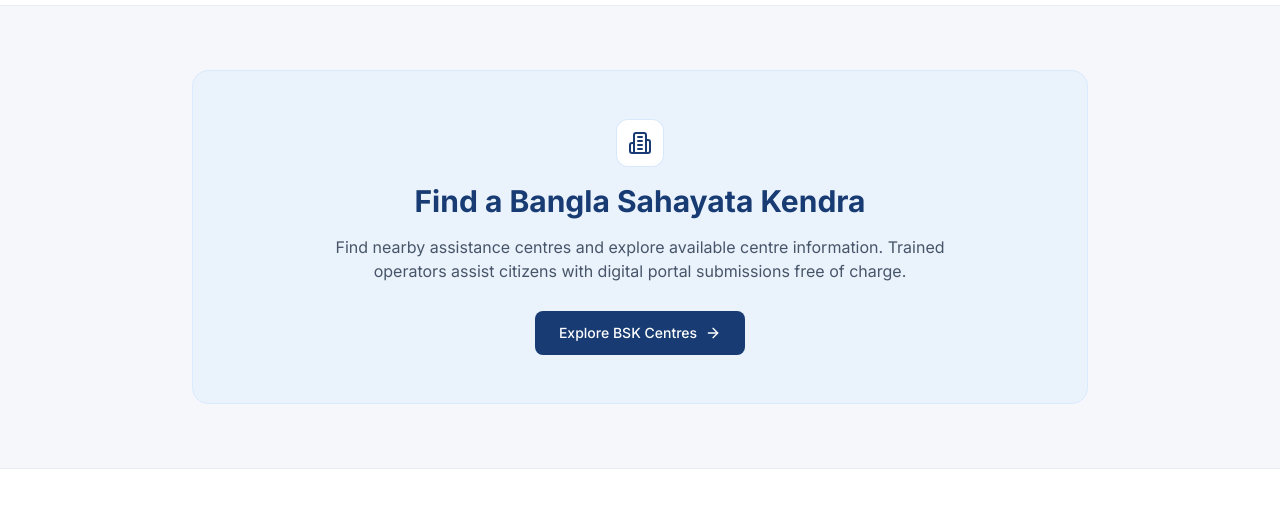
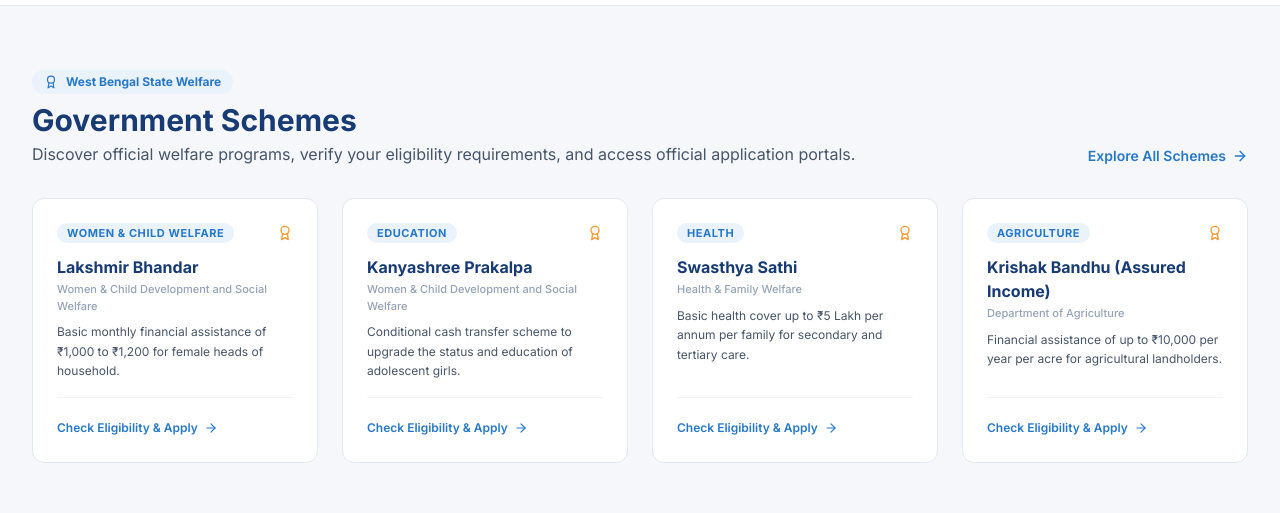
Before and after one commit to Ani2025-git/Sevasetu, a React (Vite) app in the folder frontend/: page / in a window 1280 px wide. Shown: the part 1602-2115 px from the top of the page. Built offline with nearby package versions, Linux system fonts and the light colour scheme; no server answers.

Commit message:
Refine schemes integration: add scheme delete/archive endpoint, confirm modal, homepage scheme showcase, and robust auth user lookup

```diff
--- a/frontend/src/components/AdminSchemeManager.jsx
+++ b/frontend/src/components/AdminSchemeManager.jsx
@@ -239,6 +239,28 @@ const AdminSchemeManager = ({ onSchemeUpdate }) => {
     }
   };
 
+  const confirmDeleteScheme = (scheme) => {
+    setConfirmAction({
+      isOpen: true,
+      title: `Delete Scheme "${scheme.name}"?`,
+      message: scheme.status === 'DRAFT'
+        ? 'This will permanently delete this draft scheme and all its rules.'
+        : 'This scheme is published or verified. It will be archived and removed from citizen view.',
+      confirmText: scheme.status === 'DRAFT' ? 'Delete Draft' : 'Archive Scheme',
+      onConfirm: async () => {
+        try {
+          const res = await adminService.deleteScheme(scheme.id);
+          if (res.data.success) {
+            showAlert(res.data.message || `Scheme "${scheme.name}" removed.`);
+            loadSchemesData();
+          }
+        } catch (err) {
+          showAlert(err.response?.data?.message || 'Failed to delete scheme.', 'error');
+        }
+      }
+    });
+  };
+
   return (
     <div className="bg-white rounded-3xl border border-slate-200 p-6 sm:p-8 shadow-sm space-y-6">
       {/* Toast Alert */}
@@ -434,6 +456,15 @@ const AdminSchemeManager = ({ onSchemeUpdate }) => {
                         title="Verification History"
                       >
                         <History className="w-3.5 h-3.5" />
+                      </button>
+
+                      {/* Delete / Archive Button */}
+                      <button
+                        onClick={() => confirmDeleteScheme(s)}
+                        className="p-1.5 rounded-lg border border-slate-200 text-slate-400 hover:text-rose-600 hover:bg-rose-50 transition-colors inline-block"
+                        title={s.status === 'DRAFT' ? 'Delete Draft Scheme' : 'Archive Scheme'}
+                      >
+                        <Trash2 className="w-3.5 h-3.5" />
                       </button>
 
                       {/* Workflow state buttons */}
@@ -888,6 +919,16 @@ const AdminSchemeManager = ({ onSchemeUpdate }) => {
           </div>
         </div>
       )}
+
+      {/* Confirmation Modal */}
+      <ConfirmModal
+        isOpen={confirmAction.isOpen}
+        title={confirmAction.title}
+        message={confirmAction.message}
+        confirmText={confirmAction.confirmText || 'Delete'}
+        onConfirm={confirmAction.onConfirm}
+        onClose={() => setConfirmAction({ ...confirmAction, isOpen: false })}
+      />
     </div>
   );
 };
--- a/frontend/src/pages/HomePage.jsx
+++ b/frontend/src/pages/HomePage.jsx
@@ -12,7 +12,8 @@ import {
   ChevronRight,
   ChevronLeft,
   Building2,
-  CheckCircle2
+  CheckCircle2,
+  Award
 } from 'lucide-react';
 import { publicService } from '../services/api';
 import ExternalRedirectModal from '../components/ExternalRedirectModal';
@@ -504,7 +505,98 @@ const HomePage = () => {
         </div>
       </section>
 
-      {/* 4. BSK CENTRE SECTION */}
+      {/* 4. GOVERNMENT WELFARE SCHEMES SECTION */}
+      <section className="py-16 max-w-7xl mx-auto px-4 sm:px-6 lg:px-8">
+        <div className="flex flex-col sm:flex-row sm:items-end justify-between mb-8 gap-4">
+          <div>
+            <div className="inline-flex items-center gap-2 px-3 py-1 rounded-full bg-[#EAF2FC] text-[#2878C8] text-xs font-bold mb-2">
+              <Award className="w-3.5 h-3.5" />
+              <span>West Bengal State Welfare</span>
+            </div>
+            <h2 className="text-2xl sm:text-3xl font-bold text-[#173B72]">
+              Government Schemes
+            </h2>
+            <p className="text-sm sm:text-base text-slate-600 mt-1">
+              Discover official welfare programs, verify your eligibility requirements, and access official application portals.
+            </p>
+          </div>
+          <Link
+            to="/schemes"
+            className="inline-flex items-center gap-1.5 text-sm font-semibold text-[#2878C8] hover:text-[#173B72] transition-colors shrink-0"
+          >
+            <span>Explore All Schemes</span>
+            <ArrowRight className="w-4 h-4" />
+          </Link>
+        </div>
+
+        <div className="grid grid-cols-1 sm:grid-cols-2 lg:grid-cols-4 gap-6">
+          {[
+            {
+              name: 'Lakshmir Bhandar',
+              category: 'Women & Child Welfare',
+              department: 'Women & Child Development and Social Welfare',
+              desc: 'Basic monthly financial assistance of ₹1,000 to ₹1,200 for female heads of household.',
+              slug: 'lakshmir-bhandar'
+            },
+            {
+              name: 'Kanyashree Prakalpa',
+              category: 'Education',
+              department: 'Women & Child Development and Social Welfare',
+              desc: 'Conditional cash transfer scheme to upgrade the status and education of adolescent girls.',
+              slug: 'kanyashree-prakalpa'
+            },
+            {
+              name: 'Swasthya Sathi',
+              category: 'Health',
+              department: 'Health & Family Welfare',
+              desc: 'Basic health cover up to ₹5 Lakh per annum per family for secondary and tertiary care.',
+              slug: 'swasthya-sathi'
+            },
+            {
+              name: 'Krishak Bandhu (Assured Income)',
+              category: 'Agriculture',
+              department: 'Department of Agriculture',
+              desc: 'Financial assistance of up to ₹10,000 per year per acre for agricultural landholders.',
+              slug: 'krishak-bandhu'
+            }
+          ].map((sc, i) => (
+            <div
+              key={i}
+              className="bg-white rounded-xl border border-slate-200 p-6 flex flex-col justify-between hover:border-[#2878C8] hover:shadow-md transition-all group"
+            >
+              <div className="space-y-3">
+                <div className="flex items-center justify-between">
+                  <span className="text-[11px] font-bold text-[#2878C8] uppercase tracking-wider bg-[#EAF2FC] px-2.5 py-0.5 rounded-full">
+                    {sc.category}
+                  </span>
+                  <Award className="w-4 h-4 text-[#F39A32]" />
+                </div>
+                <div>
+                  <h3 className="text-base font-bold text-[#173B72] group-hover:text-[#2878C8] transition-colors">
+                    {sc.name}
+                  </h3>
+                  <p className="text-[11px] text-slate-400 font-medium mt-0.5">{sc.department}</p>
+                  <p className="text-xs text-slate-600 mt-2 line-clamp-3 leading-relaxed">
+                    {sc.desc}
+                  </p>
+                </div>
+              </div>
+
+              <div className="pt-4 mt-4 border-t border-slate-100">
+                <Link
+                  to={`/schemes/${sc.slug}`}
+                  className="inline-flex items-center gap-1.5 text-xs font-semibold text-[#2878C8] group-hover:text-[#173B72] transition-colors"
+                >
+                  <span>Check Eligibility & Apply</span>
+                  <ArrowRight className="w-3.5 h-3.5 group-hover:translate-x-0.5 transition-transform" />
+                </Link>
+              </div>
+            </div>
+          ))}
+        </div>
+      </section>
+
+      {/* 5. BSK CENTRE SECTION */}
       <section className="py-16 max-w-7xl mx-auto px-4 sm:px-6 lg:px-8">
         <div className="bg-[#EAF2FC] rounded-2xl border border-blue-100 p-8 sm:p-12 text-center max-w-4xl mx-auto shadow-xs">
           <div className="max-w-2xl mx-auto space-y-4">
--- a/frontend/src/services/api.js
+++ b/frontend/src/services/api.js
@@ -125,6 +125,7 @@ export const adminService = {
   getScheme: (id) => api.get(`/admin/schemes/${id}`),
   createScheme: (data) => api.post('/admin/schemes', data),
   updateScheme: (id, data) => api.put(`/admin/schemes/${id}`, data),
+  deleteScheme: (id) => api.delete(`/admin/schemes/${id}`),
   updateSchemeStatus: (id, data) => api.patch(`/admin/schemes/${id}/status`, data),
   submitSchemeVerification: (id, data) => api.post(`/admin/schemes/${id}/submit-verification`, data),
   publishScheme: (id, data) => api.post(`/admin/schemes/${id}/publish`, data),
```
Also changed, not shown: 2 other files (tests, documents, lock files or other folders).
